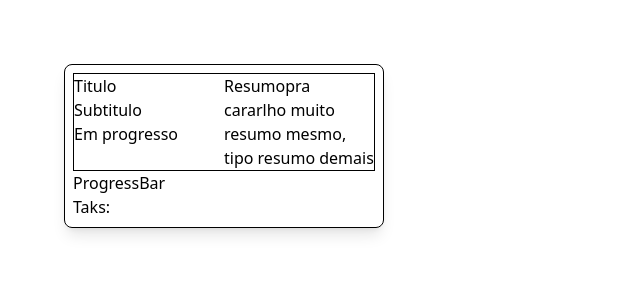
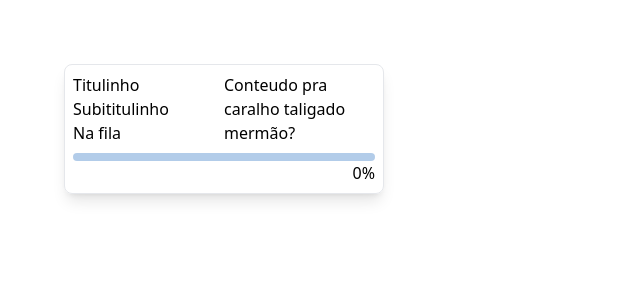
Before and after one commit to GeovaniSV/countertasks-frontend, a React (Vite) app: page / in a window 1280 px wide. Shown: the top 300 px of the page, without its empty margins (0-640 px from the left). Built offline with nearby package versions, Linux system fonts and the light colour scheme.

Commit message:
Card unfinished

```diff
--- a/package.json
+++ b/package.json
@@ -10,6 +10,10 @@
     "preview": "vite preview"
   },
   "dependencies": {
+    "@emotion/react": "^11.14.0",
+    "@emotion/styled": "^11.14.0",
+    "@heroicons/react": "^2.2.0",
+    "@mui/material": "^7.0.2",
     "@tailwindcss/vite": "^4.1.4",
     "axios": "^1.9.0",
     "react": "^19.0.0",
--- a/src/components/ui/CardField/Card.css
+++ b/src/components/ui/CardField/Card.css
@@ -1,3 +1,3 @@
-.scroll {
-    overflow-y: auto;
+.color {
+    color: #0257b5;
 }
--- a/src/components/ui/CardField/index.tsx
+++ b/src/components/ui/CardField/index.tsx
@@ -1,23 +1,77 @@
+import { useState, useEffect } from "react";
+import { LinearProgress, LinearProgressProps, Box } from "@mui/material";
+
 import "./Card.css";
 
-function CardField() {
+type CardProps = {
+  title: string;
+  subtitle?: string;
+  content?: string;
+  tasks?: { id: number; content?: string; done: boolean; cardId: number }[];
+};
+
+function ProgressBar(props: LinearProgressProps & { value: number }) {
   return (
-    <div className="border w-80 shadow-lg rounded-lg p-2">
-      <div className="border grid grid-cols-2">
+    <Box sx={{ width: "100%", mr: 1 }}>
+      <LinearProgress
+        variant="determinate"
+        color="inherit"
+        className="p-1 rounded-sm color"
+        {...props}
+      />
+    </Box>
+  );
+}
+
+function CardField({ title, content, subtitle, tasks }: CardProps) {
+  const [progressBar, setProgressBar] = useState(0);
+  const [progress, setProgress] = useState("");
+  const [screeTask, setScreenTask] = useState("");
+
+  const handleProgressBar = () => {
+    let taskDone: number = 0;
+    tasks!.map((task) => {
+      if (task.done === true) {
+        taskDone++;
+      }
+    });
+
+    let percentage: any = (taskDone * 100) / tasks!.length;
+    setProgressBar(Number(parseInt(percentage)));
+
+    if (percentage > 0) {
+      setProgress("Em progresso");
+    } else if (percentage == 100) {
+      setProgress("Feito");
+    } else {
+      setProgress("Na fila");
+    }
+  };
+
+  const handleTaskScreen = () => {};
+
+  useEffect(() => {
+    handleProgressBar();
+    handleTaskScreen();
+  }, [tasks]);
+  return (
+    <div className="border border-gray-200 w-80 shadow-lg rounded-lg p-2">
+      <div className=" grid grid-cols-2">
         <div>
-          <p>Titulo</p>
-          <p>Subtitulo</p>
-          <p>Em progresso</p>
+          <p>{title}</p>
+          <p>{subtitle}</p>
+          <p>{progress}</p>
         </div>
-        <div className="max-h-24 overflow-y-auto">
-          Resumopra cararlho muito resumo mesmo, tipo resumo demais até muita
-          coisa se não a gente vai se foder filho da puta do caralho arrombado
-          de merda
-        </div>
+        <div className="max-h-24 overflow-y-auto">{content}</div>
       </div>
 
-      <div className="">ProgressBar</div>
-      <div>Taks:</div>
+      <div className="mt-2">
+        <ProgressBar value={progressBar} />
+      </div>
+      <div className="flex justify-between">
+        <span>{screeTask}</span>
+        <span>{progressBar}%</span>
+      </div>
     </div>
   );
 }
--- a/src/index.css
+++ b/src/index.css
@@ -1 +1,8 @@
-@import "tailwindcss"
+@import "tailwindcss";
+
+@theme {
+    --color-blueCS: '#0257b5';
+    --color-blueCSHover: "#283b7e";
+    --color-yellowCS: '#fdab1a';
+    --color-orangeCS: '#e9851f';
+  }
--- a/src/pages/ComponentsUsage/index.tsx
+++ b/src/pages/ComponentsUsage/index.tsx
@@ -1,13 +1,45 @@
 import { useRef } from "react";
 import InputField from "../../components/ui/InputField";
 import CardField from "../../components/ui/CardField";
+
+const arr = [
+  {
+    id: 1,
+    content: "alguma",
+    done: false,
+    cardId: 6,
+  },
+  {
+    id: 2,
+    content: "coisinha",
+    done: false,
+    cardId: 6,
+  },
+  {
+    id: 3,
+    content: "taskinho",
+    done: false,
+    cardId: 6,
+  },
+  {
+    id: 4,
+    content: "La taska",
+    done: false,
+    cardId: 6,
+  },
+];
 
 function ComponentsUsage() {
   const inputRef = useRef<HTMLInputElement>(null);
 
   return (
     <div className="p-16">
-      <CardField />
+      <CardField
+        title="Titulinho"
+        content="Conteudo pra caralho taligado mermão?"
+        subtitle="Subititulinho"
+        tasks={arr}
+      />
     </div>
   );
 }
```
Also changed, not shown: 1 other file (tests, documents, lock files or other folders).
